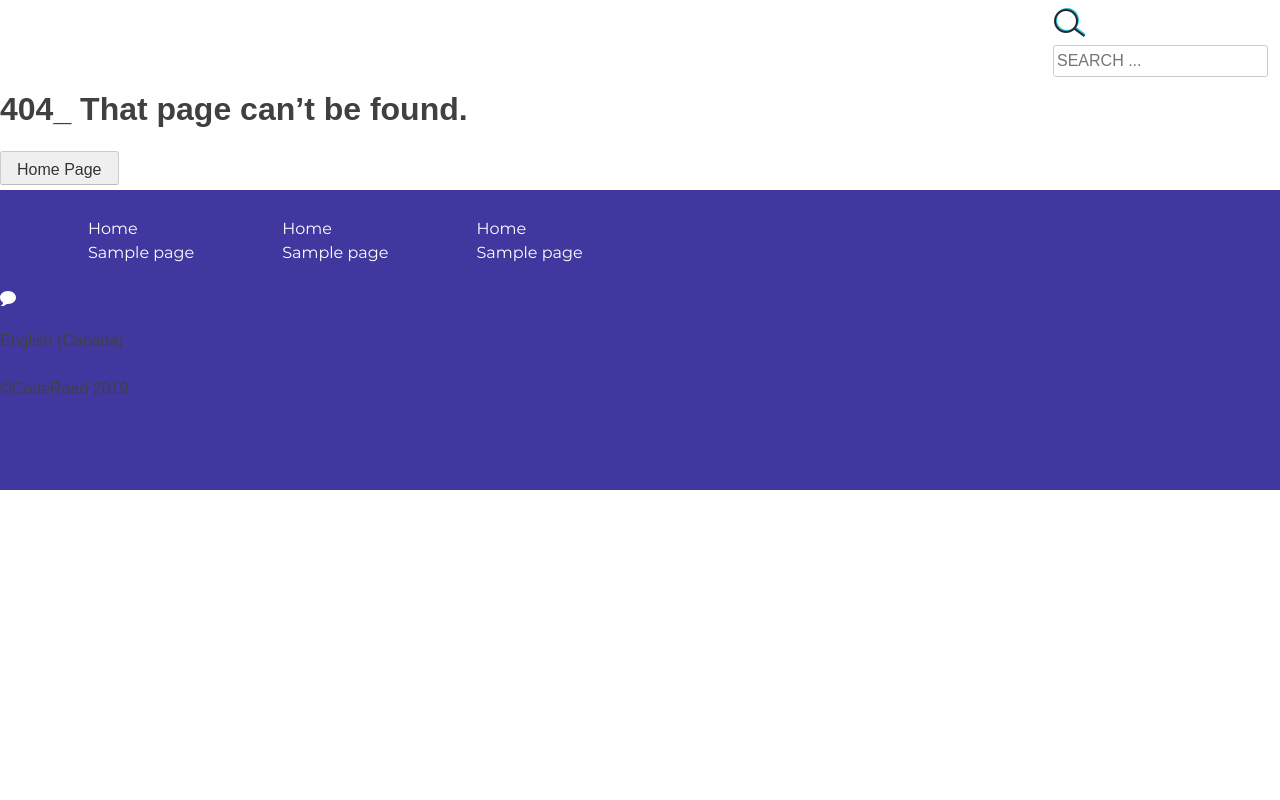
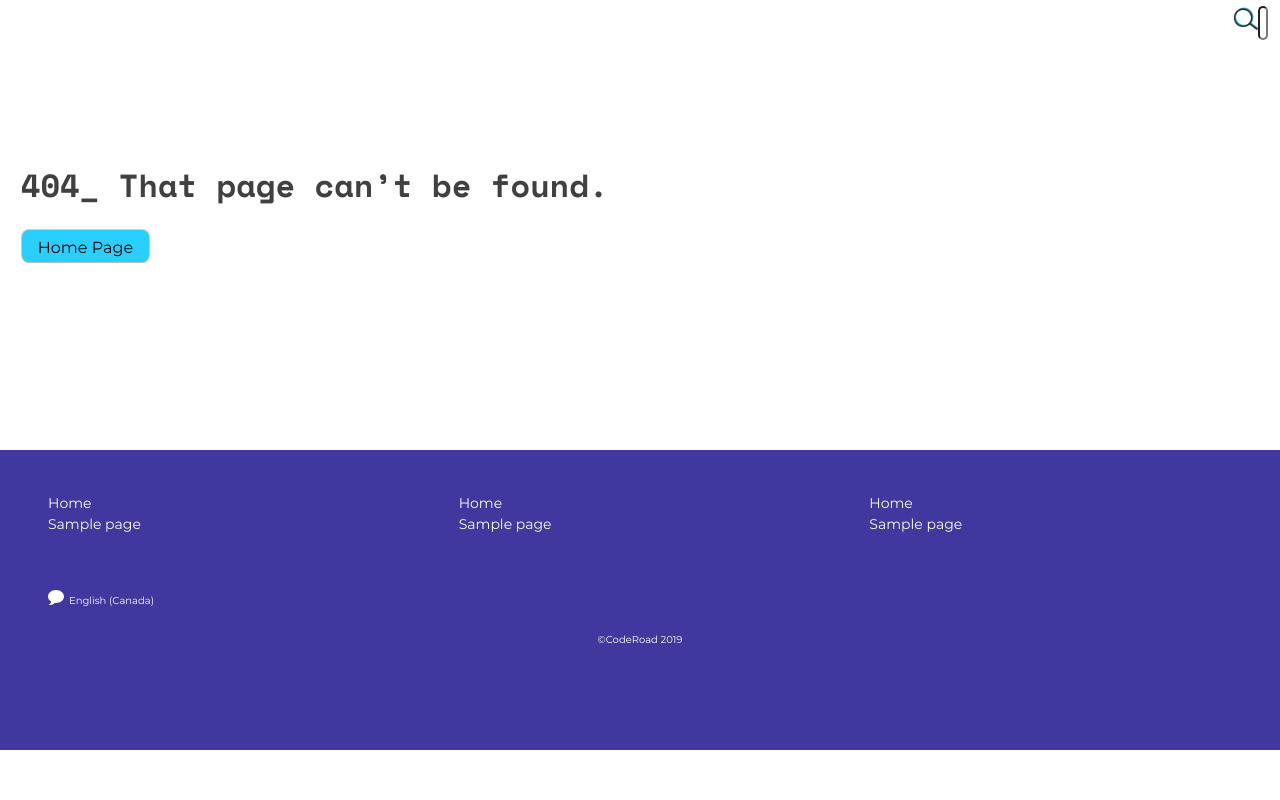
Before and after one commit to Ivandaixiv/coderoad-fall-2019, a WordPress theme: template themes/coderoad/404.php in a window 1280 px wide. Run offline with PHP 8.4 and a stand-in for WordPress, Linux system fonts and the light colour scheme; the site name, menu and one post (Sample post) are stand-ins, and other content is empty; some libraries are stand-ins or nearby versions.

Commit message:
404 style added and a home button

```diff
--- a/themes/coderoad/sass/_404.scss
+++ b/themes/coderoad/sass/_404.scss
@@ -1,4 +1,9 @@
 .error-404 {
   padding-top: 9em;
+  padding-left: 1.3em;
+  font-family: $font__header;
+}
+.home-button {
   font-family: $font__paragraph;
+  background-color: $color__primary-light;
 }
--- a/themes/coderoad/sass/_page-templates.scss
+++ b/themes/coderoad/sass/_page-templates.scss
@@ -5,5 +5,5 @@
 /* Front page */
 
 .min-height {
-  min-height: 1000px;
+  min-height: 450px;
 }
--- a/themes/coderoad/style.css
+++ b/themes/coderoad/style.css
@@ -490,11 +490,10 @@ input[type="reset"],
 input[type="submit"] {
   border: 1px solid;
   border-color: #ccc #ccc #bbb;
-  border-radius: 3px;
-  color: rgba(0, 0, 0, 0.8);
+  border-radius: 8px;
+  color: black;
   line-height: 1;
-  padding: .6rem 1rem .4rem;
-  text-shadow: 0 1px 0 rgba(255, 255, 255, 0.8); }
+  padding: .6rem 1rem .4rem; }
   button:hover,
   input[type="button"]:hover,
   input[type="reset"]:hover,
@@ -521,8 +520,7 @@ input[type="password"],
 input[type="search"],
 textarea {
   color: #666;
-  border: 1px solid #ccc;
-  border-radius: 3px; }
+  border-radius: 8px; }
   input[type="text"]:focus,
   input[type="email"]:focus,
   input[type="url"]:focus,
@@ -797,21 +795,21 @@ object {
 # Page Templates
 --------------------------------------------------------------*/
 /* Front page */
+.min-height {
+  min-height: 450px; }
+
 .site-info {
   background-color: #40389e;
   height: 300px; }
 
 .footer-navigation {
-  display: -webkit-box;
-  display: -ms-flexbox;
-  display: flex;
-  -webkit-box-orient: horizontal;
-  -webkit-box-direction: normal;
-      -ms-flex-direction: row;
-          flex-direction: row; }
+  display: grid;
+  grid-template-columns: 1fr 1fr 1fr;
+  margin-left: 3em;
+  padding-top: 1em; }
 
 .resources {
-  color: white; }
+  color: #ffffff; }
   .resources h5 {
     font-family: "Space Mono";
     font-weight: bold;
@@ -819,51 +817,92 @@ object {
     font-size: 16px; }
 
 ul {
-  text-align: left;
+  font-size: 14px;
+  margin: 0;
+  padding: 0;
   list-style: none;
   font-family: "Montserrat"; }
 
 a {
+  text-align: left;
   text-decoration: none;
-  color: white; }
+  color: #ffffff; }
 
 .about-us {
-  color: white; }
+  color: #ffffff; }
   .about-us h5 {
     font-family: "Space Mono";
     font-weight: bold;
     font-style: normal;
     font-size: 16px; }
   .about-us ul {
+    font-size: 14px;
+    margin: 0;
+    padding: 0;
     list-style: none; }
   .about-us a {
     text-decoration: none;
-    color: white; }
+    color: #ffffff; }
 
 .support {
-  color: white; }
+  color: #ffffff; }
   .support h5 {
     font-family: "Space Mono";
     font-weight: bold;
     font-style: normal;
     font-size: 16px; }
   .support ul {
+    font-size: 14px;
+    margin: 0;
+    padding: 0;
     list-style: none; }
   .support a {
     text-decoration: none;
-    color: white; }
+    color: #ffffff; }
+
+.language {
+  display: -webkit-box;
+  display: -ms-flexbox;
+  display: flex;
+  -webkit-box-orient: horizontal;
+  -webkit-box-direction: normal;
+      -ms-flex-direction: row;
+          flex-direction: row;
+  margin-left: 3em;
+  margin-top: 3em; }
+  .language svg {
+    margin-top: 6px; }
+  .language p {
+    font-size: 10px;
+    margin-left: 5px;
+    font-family: "Montserrat";
+    color: #ffffff; }
+
+.copyright {
+  color: #ffffff;
+  text-align: center;
+  font-size: 10px;
+  font-family: "Montserrat"; }
 
 .main-navigation {
   display: -webkit-box;
   display: -ms-flexbox;
   display: flex;
+  overflow: hidden;
   -webkit-box-pack: justify;
       -ms-flex-pack: justify;
           justify-content: space-between; }
-  .main-navigation .search-form {
+  .main-navigation .search-fieldset {
     display: -webkit-box;
     display: -ms-flexbox;
     display: flex; }
+  .main-navigation .search-field {
+    width: 0px;
+    z-index: -1;
+    -webkit-transition: 2s;
+    transition: 2s; }
+  .main-navigation .icon-search img {
+    max-width: 25px; }
 
 .site-content {
   font-size: 16px;
@@ -968,9 +1007,17 @@ a {
   height: 34px;
   width: 135px;
   color: #292929;
-  font-family: ".SF NS Display";
+  font-family: "Space Mono";
   font-size: 24px;
-  line-height: 28px; }
+  line-height: 28px;
+  text-align: center;
+  width: 100%; }
+
+.contact-title-container {
+  position: relative;
+  text-align: center;
+  width: 425px;
+  margin: 0 auto; }
 
 .contact-rectangle {
   height: 22.16px;
@@ -979,14 +1026,18 @@ a {
   -webkit-transform: rotate(360deg);
           transform: rotate(360deg);
   border-radius: 4px;
-  background-color: #9389ff; }
+  background-color: #9389ff;
+  position: absolute;
+  bottom: 0px;
+  right: 24%;
+  z-index: -1; }
 
 .contact-form-submit {
   height: 53px;
   width: 238px;
   border-radius: 8px;
   background-color: #29CFFF;
-  font-size: 20px;
+  font-size: 1.2rem;
   font-family: "Space Mono"; }
 
 .contact-form-email {
@@ -999,4 +1050,26 @@ a {
   height: 114px;
   width: 312px;
   border: 1px solid #9389FF;
-  border-radius: 8px; }
+  border-radius: 8px;
+  position: relative; }
+
+.container-contact {
+  display: -webkit-box;
+  display: -ms-flexbox;
+  display: flex;
+  -webkit-box-pack: center;
+      -ms-flex-pack: center;
+          justify-content: center;
+  text-align: center; }
+
+.contact-question {
+  font-family: "Space Mono"; }
+
+.error-404 {
+  padding-top: 9em;
+  padding-left: 1.3em;
+  font-family: "Space Mono"; }
+
+.home-button {
+  font-family: "Montserrat";
+  background-color: #29cfff; }
```
